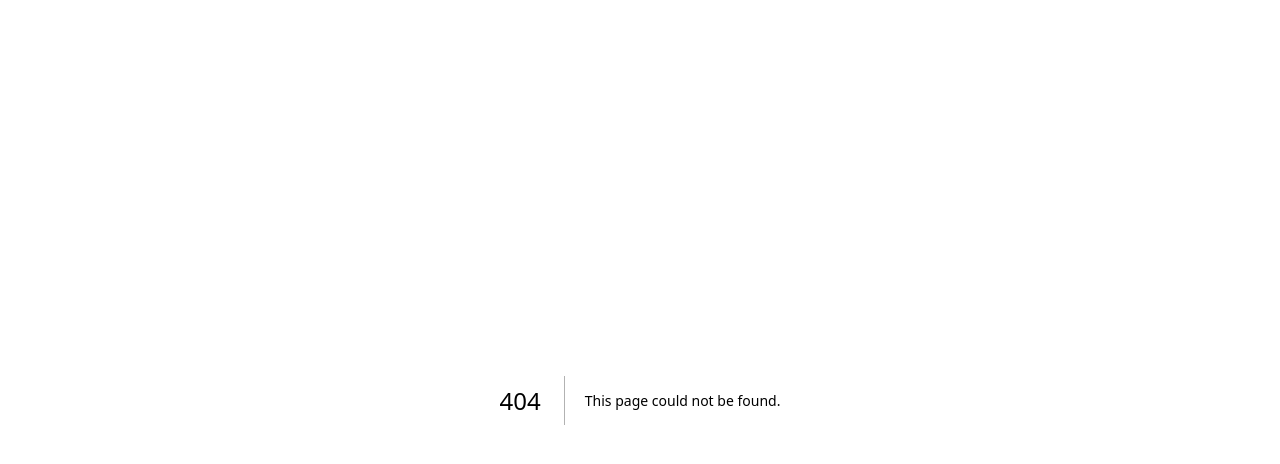
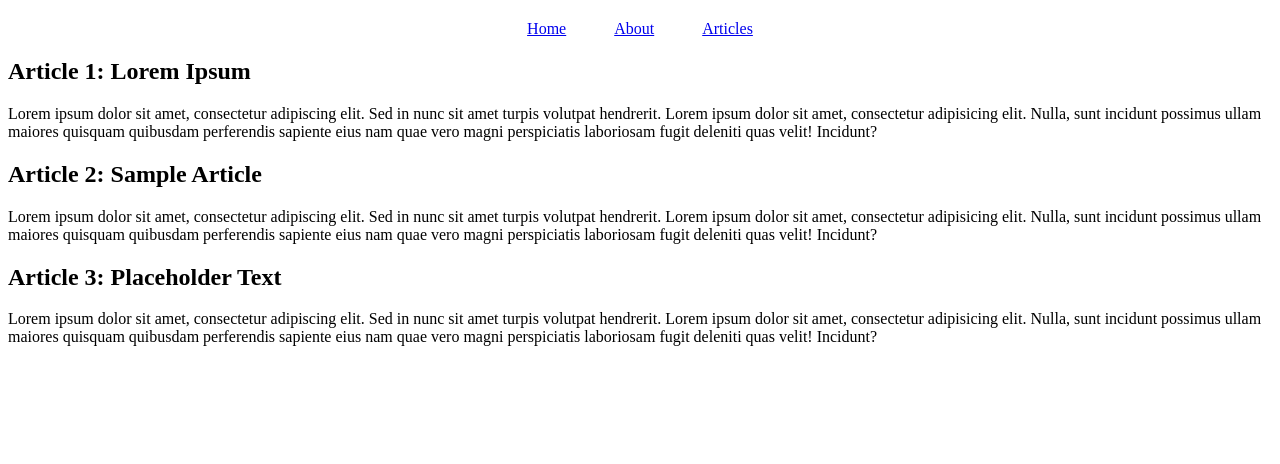
Before and after one commit to thetotobalgo/ece-webtech-2023-fall-gr04-04, a Next.js app in the folder app/: page /articles in a window 1280 px wide. Before the commit this address had no page. Shown: the top 464 px of the page. Built offline with nearby package versions, Linux system fonts and the light colour scheme.

Commit message:
update: update lab4

```diff
--- a/app/components/header.js
+++ b/app/components/header.js
@@ -6,7 +6,7 @@ const Header = () => {
         <header>
             <Link href="/">Home</Link>
             <Link href="/about">About</Link>
-            <Link href="/contacts">Articles</Link>
+            <Link href="/articles">Articles</Link>
         </header>
     );
 }
--- /dev/null
+++ b/app/pages/articles.js
@@ -0,0 +1,25 @@
+import React from 'react';
+import Header from '../components/header'
+
+export default function Articles() {
+    return (
+        <div>
+
+            <Header />
+            <article>
+                <h2>Article 1: Lorem Ipsum</h2>
+                <p>Lorem ipsum dolor sit amet, consectetur adipiscing elit. Sed in nunc sit amet turpis volutpat hendrerit. Lorem ipsum dolor sit amet, consectetur adipisicing elit. Nulla, sunt incidunt possimus ullam maiores quisquam quibusdam perferendis sapiente eius nam quae vero magni perspiciatis laboriosam fugit deleniti quas velit! Incidunt?</p>
+            </article>
+
+            <article>
+                <h2>Article 2: Sample Article</h2>
+                <p>Lorem ipsum dolor sit amet, consectetur adipiscing elit. Sed in nunc sit amet turpis volutpat hendrerit. Lorem ipsum dolor sit amet, consectetur adipisicing elit. Nulla, sunt incidunt possimus ullam maiores quisquam quibusdam perferendis sapiente eius nam quae vero magni perspiciatis laboriosam fugit deleniti quas velit! Incidunt?</p>
+            </article>
+
+            <article>
+                <h2>Article 3: Placeholder Text</h2>
+                <p>Lorem ipsum dolor sit amet, consectetur adipiscing elit. Sed in nunc sit amet turpis volutpat hendrerit. Lorem ipsum dolor sit amet, consectetur adipisicing elit. Nulla, sunt incidunt possimus ullam maiores quisquam quibusdam perferendis sapiente eius nam quae vero magni perspiciatis laboriosam fugit deleniti quas velit! Incidunt?</p>
+            </article>
+        </div>
+    );
+}
```
